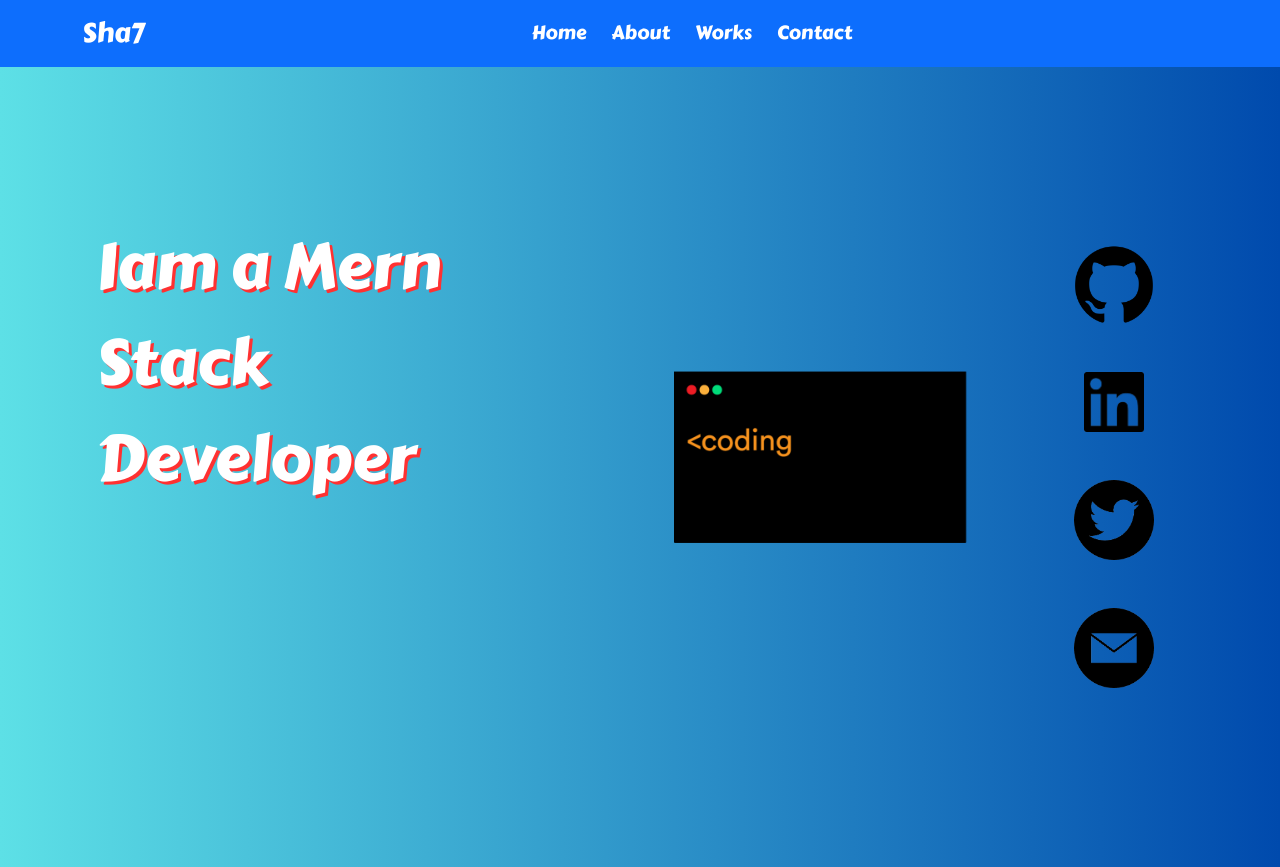
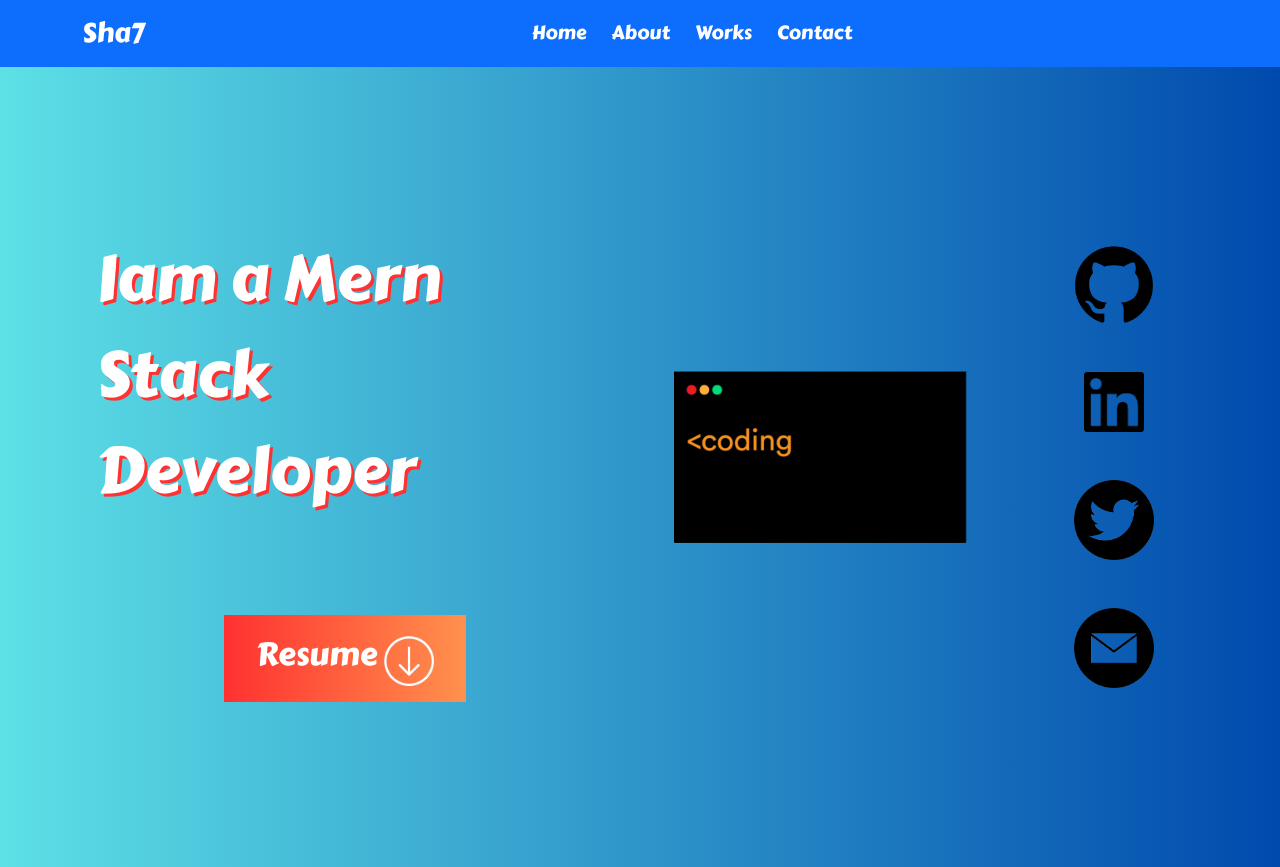
Before and after one commit to Sha7hid/Sha7, a Next.js app in the folder sha7/: page / in a window 1280 px wide. Built offline with nearby package versions, Linux system fonts and the light colour scheme.

Commit message:
main page done maybe some edits later

```diff
--- a/sha7/src/pages/index.js
+++ b/sha7/src/pages/index.js
@@ -11,6 +11,7 @@ import github from '../../public/github.png'
 import linkd from '../../public/linkedin.png'
 import twit from '../../public/twitter.png'
 import email from '../../public/email.png'
+import down from '../../public/down.png'
 export default function Home() {
   return (
     <>
@@ -45,6 +46,8 @@ export default function Home() {
   <p>Iam a <span className={styles.changetext}></span><br/>
   <span>Developer</span>
   </p>
+  <a href='https://drive.google.com/file/d/1o44f1CebTfJ3xs4QEKZ-xc-smpZifWJX/view?usp=sharing'><button className={styles.button}>Resume   <Image src={down} height={50}/></button></a>
+
 </div>
 <div className={styles.second}>
   <Image src={code} width={450}/>
--- a/sha7/src/styles/Home.module.css
+++ b/sha7/src/styles/Home.module.css
@@ -35,12 +35,12 @@ justify-content: space-between;
   flex-direction: column;
 }
 .first>p{
-  font-family:'Carter One', cursive; ;
+  font-family:'Carter One', cursive;
   font-size: 4rem;
   font-weight: 500;
   color: white;
   text-shadow: 3px 3px #ff3131;
- padding-bottom: 12rem;
+ padding-bottom: 5rem;
 
 }
 .second{
@@ -60,9 +60,20 @@ align-items: center;
 cursor: pointer;
 transform: scale(1.1,1.1);
 }
+.button{
+  background-image: linear-gradient(90deg,#ff3131,#ff914d);
+  color: white;
+  font-family:'Carter One', cursive;
+  border: none;
+  font-size: 2rem;
+  padding-left: 2rem;
+  padding-bottom: 1rem;
+  padding-right: 2rem;
+  padding-top: 1rem;
+}
 .changetext::before{
   content: "Mern Stack";
-  animation: animate infinite 5s;
+  animation: animate infinite 3s;
 }
 @keyframes animate {
 
```
Also changed, not shown: sha7/public/down.png (added).
